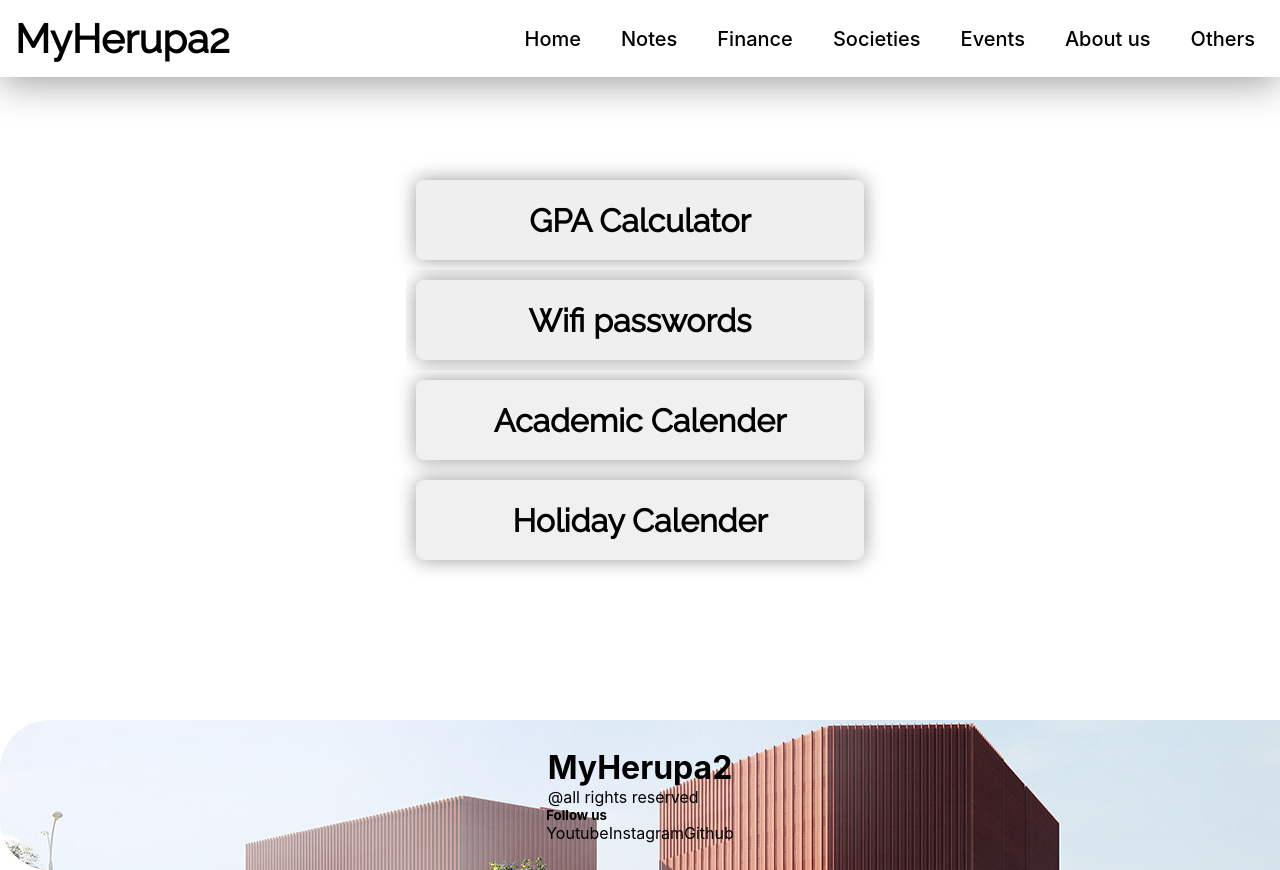
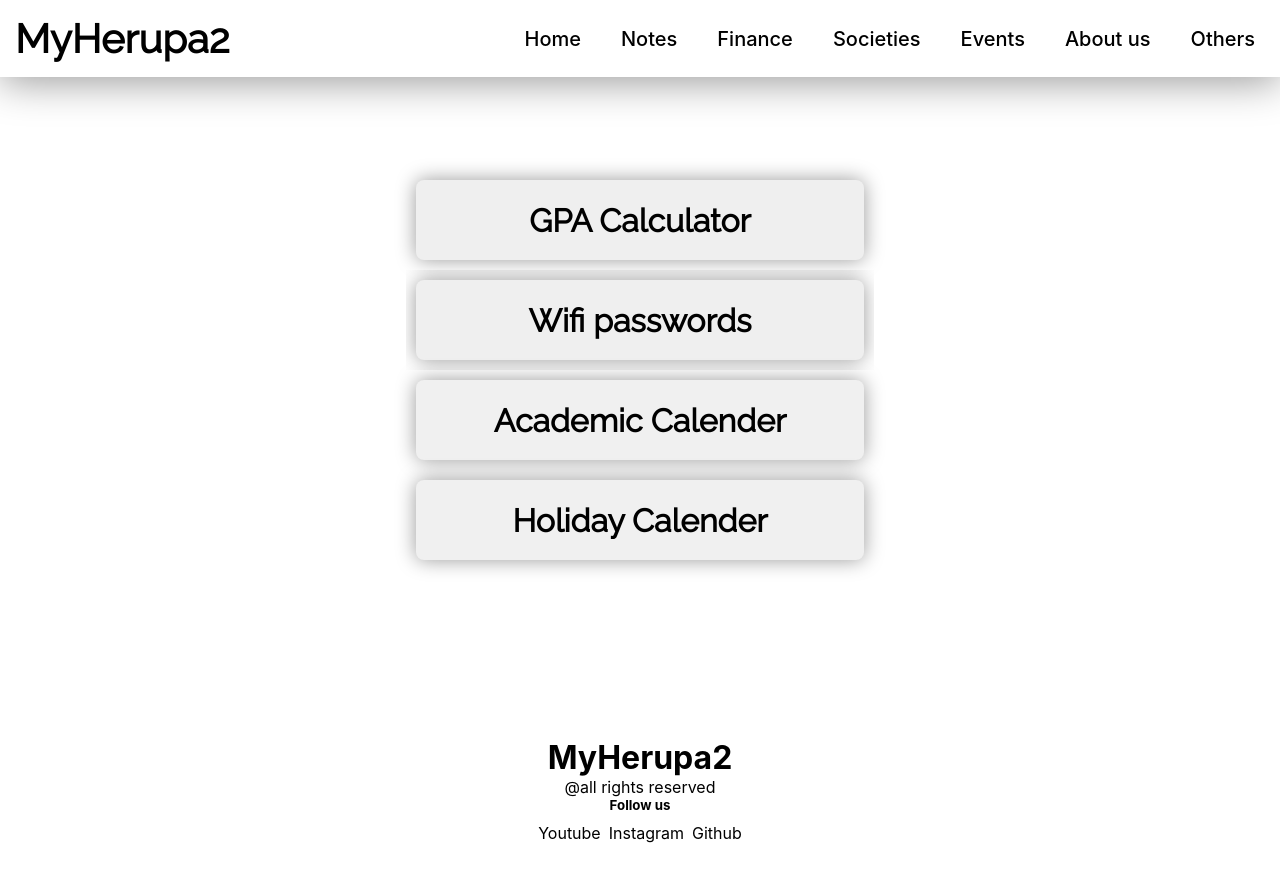
Before and after one commit to Akhil-Sharma-26/code-hunters, a React (Create React App) app in the folder client/: page /other in a window 1280 px wide. Built offline with nearby package versions, Linux system fonts and the light colour scheme.

Commit message:
Last-Commit

```diff
--- a/client/src/Styles/Footer.scss
+++ b/client/src/Styles/Footer.scss
@@ -1,6 +1,6 @@
 footer {
   // background-color: rgba($color: #ffffff, $alpha: 0.3);
-  background-image: url("../Assets/94b09381881491.5d0c8dfda928a.jpg");
+  // background-image: url("../Assets/94b09381881491.5d0c8dfda928a.jpg");
   background-position: center;
   background-repeat: no-repeat;
   overflow-x: auto;
@@ -19,12 +19,12 @@ footer {
   border-radius: 50px 0 0 50px;
   // backgroud-opacity: 0.4;
   // position: relative;
-  bac > div {
+  > div {
     display: flex;
     flex-direction: column;
     align-items: center;
     justify-content: center;
-    padding: 11px;
+    // padding: 20px;
 
     > div {
       padding: 10px;
```
